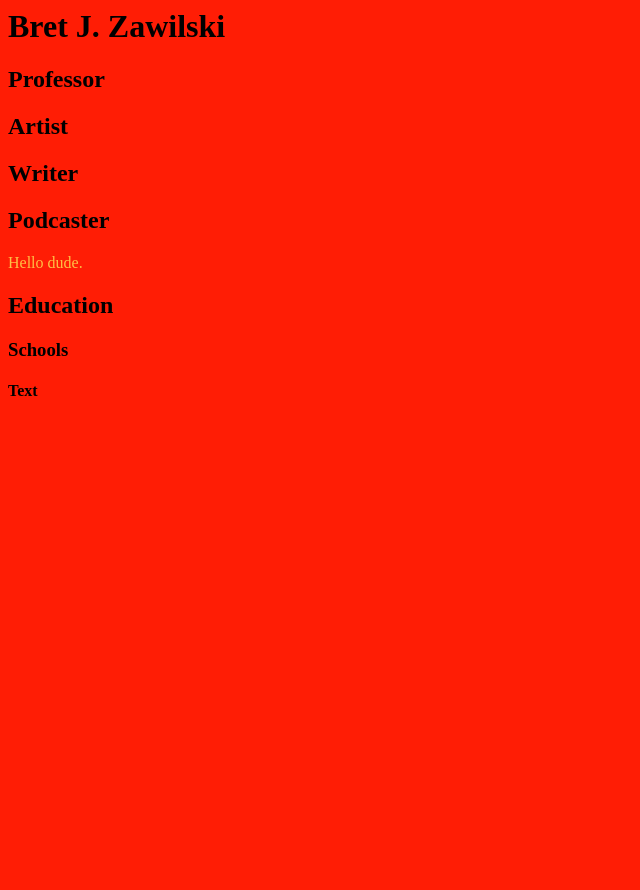
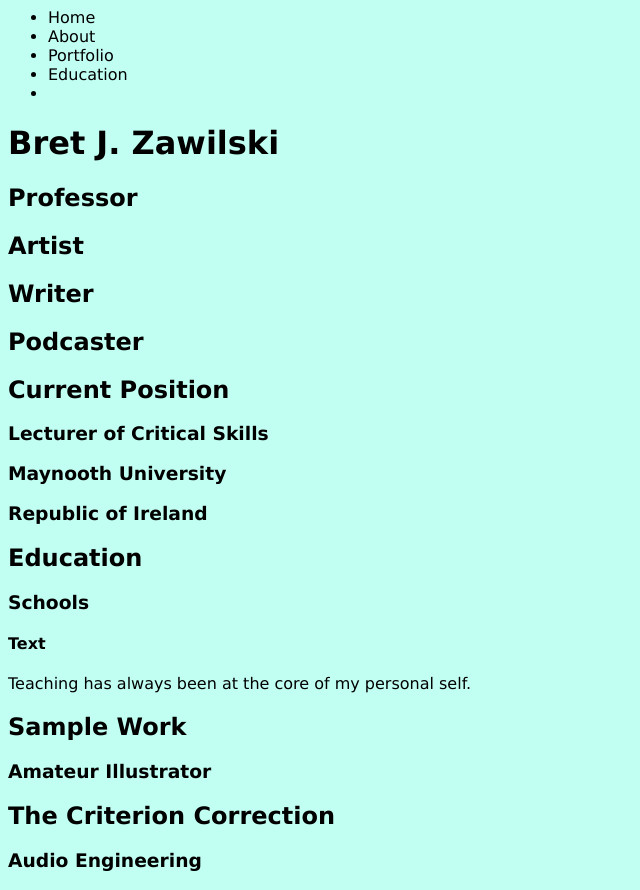
Before and after one commit to bretzawilski/new-portfolio, a plain HTML site: page index.html in a window 1280 px wide. Shown: the whole page, without its empty margins (0-640 px from the left). Before the commit the page ends 800 px from the top, so only its background shows below. Drawn offline with Linux system fonts and the light colour scheme.

Commit message:
Updated styles and content for framework of site.

```diff
--- a/index.html
+++ b/index.html
@@ -1,24 +1,50 @@
 <htmL lang="en">
 
 <head>
-    <meta charset="utf-8">
-    <link rel="stylesheet" type="text/css" href="style.css">
+    <title>Bret J. Zawilski | Artist, Writer, Lecturer of Critical Skills</title>
+        <meta charset="utf-8">
+        <link rel="stylesheet" type="text/css" href="style.css">
 </head>
 
 <body>
+    <div id="menu">
+        <ul>
+            <li>Home</li>
+            <li>About</li>
+            <li>Portfolio</li>
+            <li>Education</li>
+            <li></li>
+        </ul>
+    </div>
     <div id="main">
-        <div>
+        <div id="intro">
             <h1>Bret J. Zawilski</h1>
             <h2>Professor</h2>
             <h2>Artist</h2>
             <h2>Writer</h2>
             <h2>Podcaster</h2>
-            <p style="color: #FFC045;">Hello dude.</p>
         </div>
-        <div>
+        <div id="position">
+            <h2>Current Position</h2>
+            <h3>Lecturer of Critical Skills</h3>
+            <h3>Maynooth University</h3>
+            <h3>Republic of Ireland</h3>
+        </div>
+        <div id="publications">
             <h2>Education</h2>
             <h3>Schools</h3>
             <h4>Text</h4>
+        </div>
+        <div id="pedagogy">
+            <p>Teaching has always been at the core of my personal self.</p>
+        </div>
+        <div id="portfolio">
+            <h2>Sample Work</h2>
+            <h3>Amateur Illustrator</h3>
+        </div>
+        <div id="podcasting">
+            <h2>The Criterion Correction</h2>
+            <h3>Audio Engineering</h3>
         </div>
     </div>
 </body>
--- a/style.css
+++ b/style.css
@@ -1,8 +1,8 @@
-.main {
-    margin-right: 30px;
-    background-color: #FF2EB6;
+html {
+    margin-right: 90px;
+    background-color: #C2FFF3;
 }
 
 body {
-    background-color: #FF1D05;
+    font-family: Verdana,sans-serif;
 }
```
